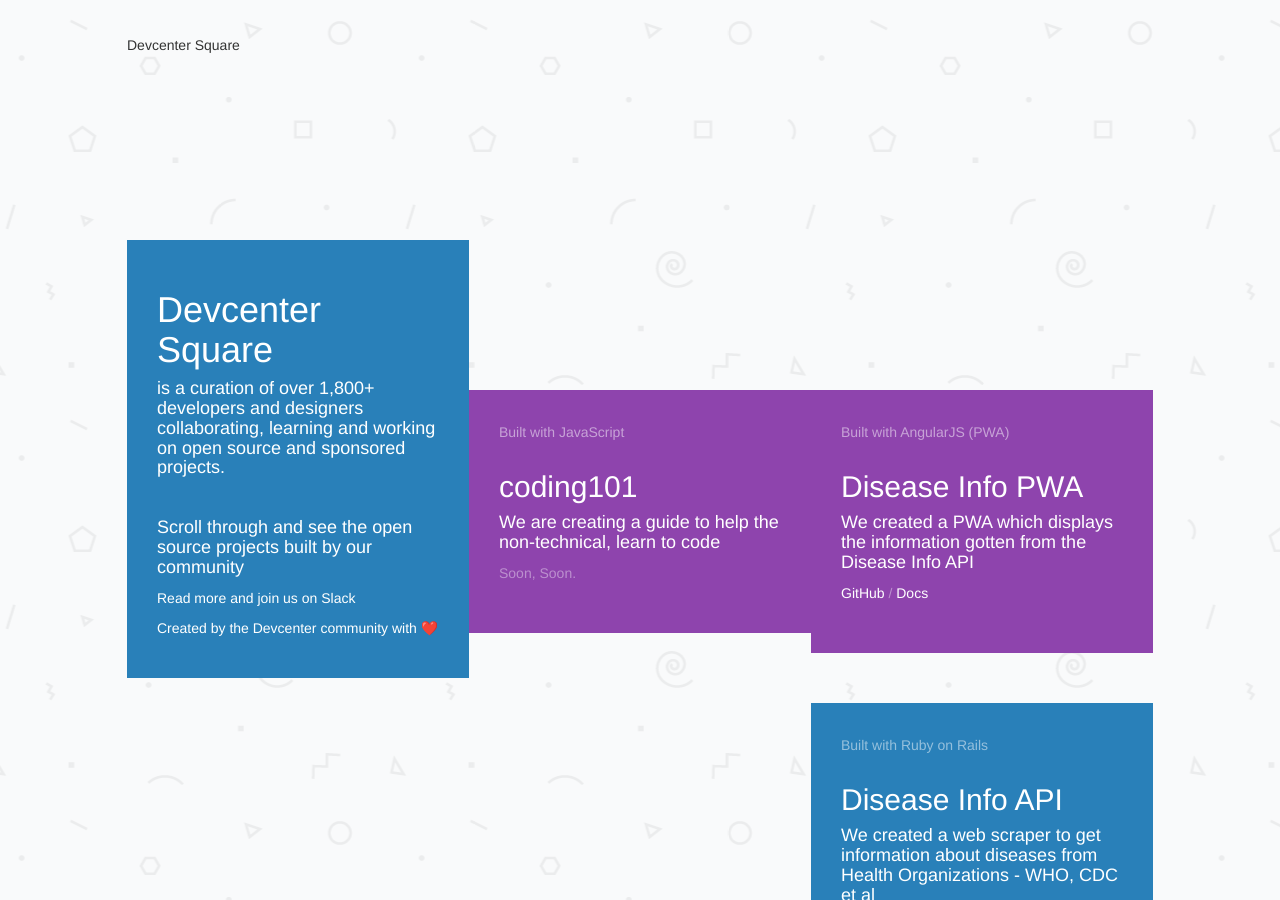
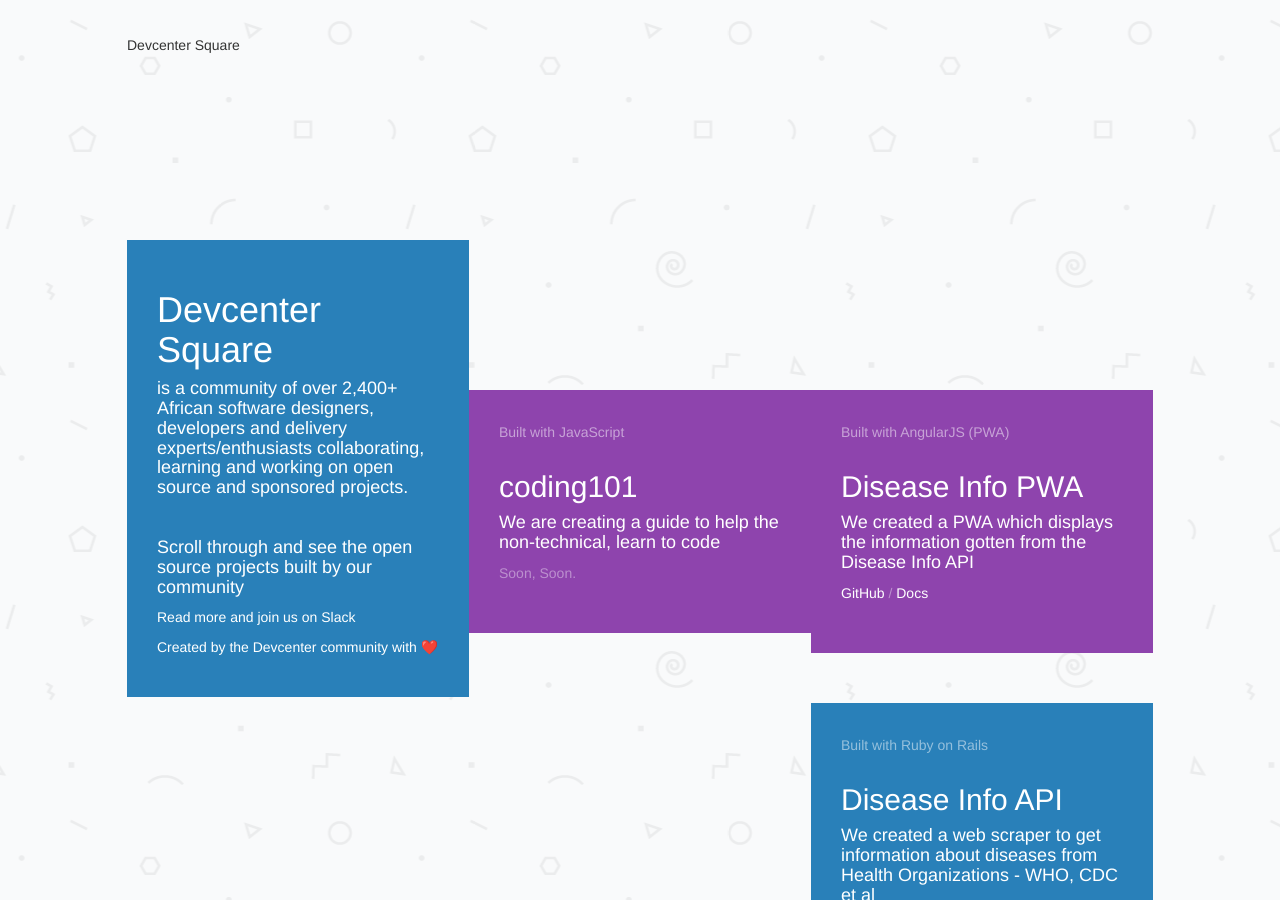
Before and after one commit to devcenter-square/devcenter-square.github.io, a Jekyll site: the page built from index.html, in a window 1280 px wide and 900 px high. Built offline with Jekyll 4.4.1, drawn with Linux system fonts in a browser that asks for light colours; some web fonts are replaced.

Commit message:
Updated member count

```diff
--- a/index.html
+++ b/index.html
@@ -5,7 +5,7 @@
     <div class="col-md-4 col-xs-12 no-padder">
         <div class="box box-1 bg-2">
             <h1>Devcenter Square</h1>
-            <h4>is a curation of over 1,800+ developers and designers collaborating, learning and working on open source and sponsored projects.</h4>
+            <h4>is a community of over 2,400+ African software designers, developers and delivery experts/enthusiasts collaborating, learning and working on open source and sponsored projects.</h4>
             <br>
             <h4>Scroll through and see the open source projects built by our community</h4>
             <p><a href="http://bit.ly/dcs-wiki">Read more and join us on Slack</a></p>
```
